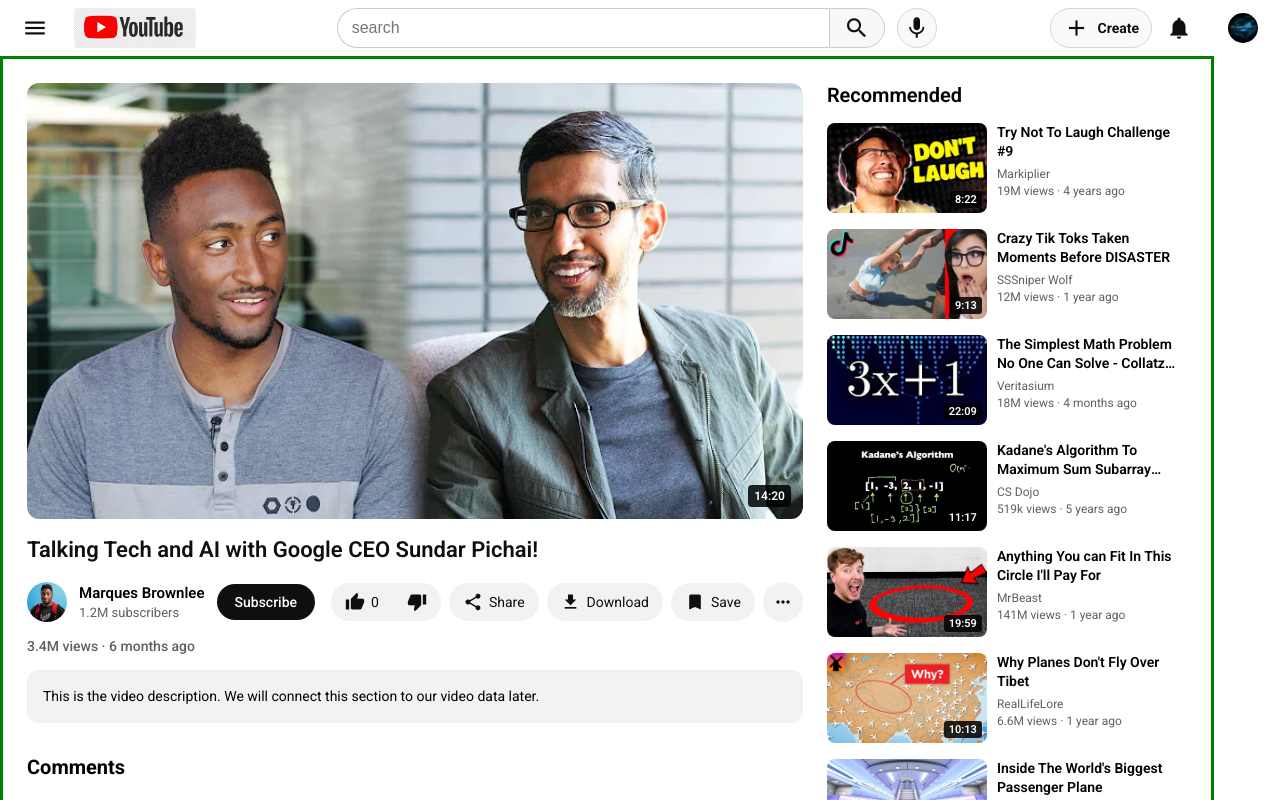
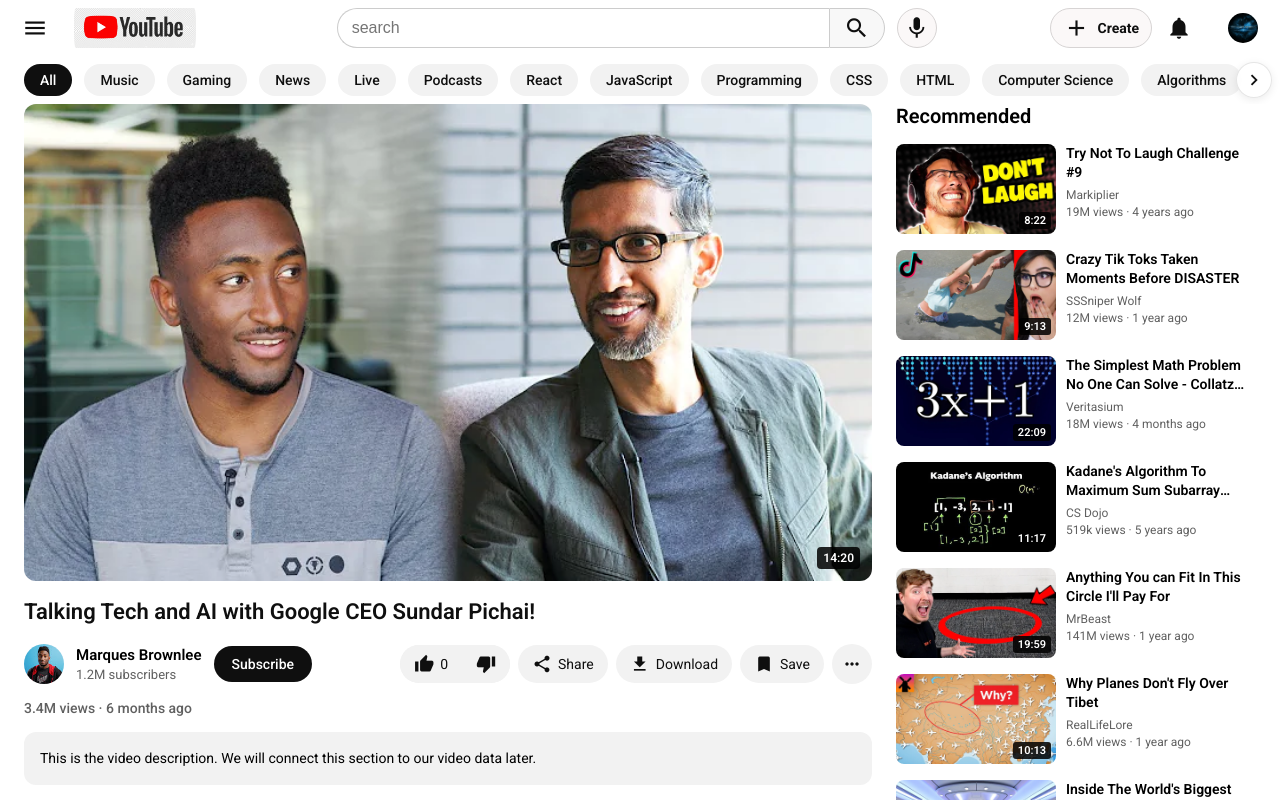
Before and after one commit to DannieBest/Youtube-clone-react, a React (Vite) app: page /watch/1 in a window 1280 px wide. Shown: the top 800 px of the page. Built offline with nearby package versions, Linux system fonts and the light colour scheme.

Commit message:
feat: build watch page and shared navigation layout

```diff
--- a/src/App.jsx
+++ b/src/App.jsx
@@ -11,25 +11,22 @@ function App() {
 
       <Routes>
 
-        {/* Home Page */}
+        {/* Shared application layout */}
+        <Route element={<AppLayout />}>
+
+          {/* Home */}
           <Route
             path="/"
-          element={
-            <AppLayout showSidebar>
-              <MainContent />
-            </AppLayout>
-          }
+            element={<MainContent />}
           />
 
-        {/* Watch Page */}
+          {/* Watch page */}
           <Route
             path="/watch/:videoId"
-          element={
-            <AppLayout>
-              <WatchPage />
-            </AppLayout>
-          }
+            element={<WatchPage />}
           />
+
+        </Route>
 
       </Routes>
 
--- a/src/components/Layout/AppLayout/AppLayout.css
+++ b/src/components/Layout/AppLayout/AppLayout.css
@@ -4,4 +4,6 @@
 
 .app-layout {
   display: flex;
+  width: 100%;
+  min-height: 100vh;
 }
--- a/src/components/Layout/AppLayout/AppLayout.jsx
+++ b/src/components/Layout/AppLayout/AppLayout.jsx
@@ -1,19 +1,30 @@
 import Header from '../Header/Header';
 import Sidebar from '../Sidebar/Sidebar';
+import { Outlet, useLocation } from 'react-router-dom';
+
 import './AppLayout.css';
 
-function AppLayout({children, showSidebar = false}) {
+function AppLayout() {
+
+  const location = useLocation();
+
+  const showSidebar = location.pathname === '/';
+
   return (
-    <div className='app'>
+    <div className="app">
+
       <Header />
 
-      <div className='app-layout'>
+      <div className="app-layout">
+
         {showSidebar && <Sidebar />}
-        {children}
+
+        <Outlet />
+
       </div>
 
     </div>
-  )
+  );
 }
 
 export default AppLayout;
--- a/src/components/UI/CategoryBar/CategoryBar.css
+++ b/src/components/UI/CategoryBar/CategoryBar.css
@@ -5,8 +5,10 @@
 .category-bar {
   display: flex;
   align-items: center;
+
   position: sticky;
   top: var(--header-height);
+
   z-index: 90;
   width: 100%;
 
--- a/src/pages/WatchPage/WatchPage.css
+++ b/src/pages/WatchPage/WatchPage.css
@@ -3,11 +3,12 @@
 ========================================== */
 
 .watch-page {
-  max-width: auto;
-  margin-top: 56px;
-  padding: 24px;
-  border: 3px solid green;
+  flex: 1;
+  min-width: 0;
 
+  padding-top: var(--header-height);
+
+  background: var(--background);
 }
 
 .watch-page__content {
@@ -15,8 +16,7 @@
   align-items: flex-start;
 
   gap: 24px;
-  margin: 0;
-
+  padding: 0 24px;
 }
 
 .watch-page__main {
--- a/src/pages/WatchPage/WatchPage.jsx
+++ b/src/pages/WatchPage/WatchPage.jsx
@@ -27,7 +27,11 @@ function WatchPage() {
 
   return (
     <main className="watch-page">
-
+      {/* Category Navigation */}
+      <CategoryBar
+        selectedCategory={selectedCategory}
+        setSelectedCategory={setSelectedCategory}
+      />
 
       <div className="watch-page__content">
 
```
Lines whose indentation alone changed are shown as unchanged.
